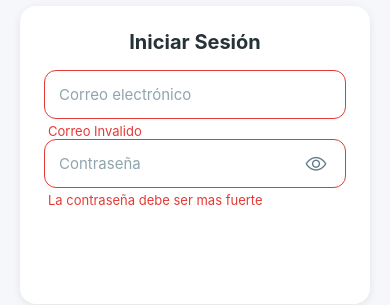
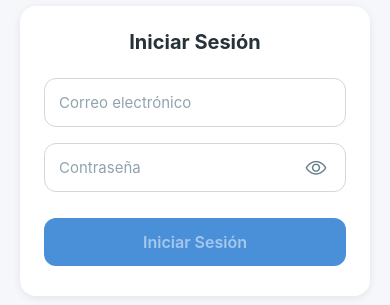
Before and after one commit to mjsalinas/PrimerExamenMovil60, a React Native app in the folder PetCareMini/: screen /Login in a window 390 px wide. Shown: the part 301-606 px from the top of the page. Built offline with nearby package versions, Linux system fonts and the light colour scheme.

Commit message:
- se agregó desestructuración del prop error para usarlo en validaciones externas, se eliminó función getError() interna que sobreescribía el prop, se corrigió ícono del ojo para usar eye-off-outline cuando la contraseña es visible

```diff
--- a/PetCareMini/src/components/CustomButton.tsx
+++ b/PetCareMini/src/components/CustomButton.tsx
@@ -39,7 +39,7 @@ export default function CustomButton({
 
   return (
     <TouchableOpacity
-      style={[styles.base]}
+      style={[styles.base, buttonStyle]}
       onPress={onPress}
       disabled={disabled}
       activeOpacity={0.7}
@@ -79,5 +79,7 @@ const styles = StyleSheet.create({
   secondaryText: {
     color: '#4A90D9',
   },
-
+  disabledText: {
+    opacity: 0.5,
+  },
 });
--- a/PetCareMini/src/components/CustomInput.tsx
+++ b/PetCareMini/src/components/CustomInput.tsx
@@ -30,6 +30,7 @@ export default function CustomInput({
   placeholder,
   onChangeText,
   type = 'text',
+  error,
 }: CustomInputProps) {
   const [showPassword, setShowPassword] = useState(false);
 
@@ -43,18 +44,9 @@ export default function CustomInput({
   // --- Ternario: ocultar texto si es password y no se muestra ---
   const isSecure = type === 'password' && !showPassword;
 
-
-  const getError = () =>{
-        if (type === "email" && !value.includes('@'))
-            return 'Correo Invalido';
-        if (type === "password" && value.length < 6)
-            return 'La contraseña debe ser mas fuerte';
-    };
-
-     const error = getError();
-
   return (
-      <><View style={[styles.inputWrapper, error ? styles.inputError : styles.inputNormal]}>
+    <View style={styles.container}>
+      <View style={[styles.inputWrapper, error ? styles.inputError : styles.inputNormal]}>
         <TextInput
           style={styles.input}
           value={value}
@@ -71,12 +63,14 @@ export default function CustomInput({
             style={styles.eyeButton}
           >
             <Ionicons
-            name={showPassword ? 'eye-outline' : 'eye-outline'}
+              name={showPassword ? 'eye-off-outline' : 'eye-outline'}
               size={22}
               color="#607D8B" />
           </TouchableOpacity>
         )}
-    </View><Text style={styles.errorText}>{error}</Text></>
+      </View>
+      {error ? <Text style={styles.errorText}>{error}</Text> : null}
+    </View>
   );
 }
 
```
Lines whose indentation alone changed are shown as unchanged.
